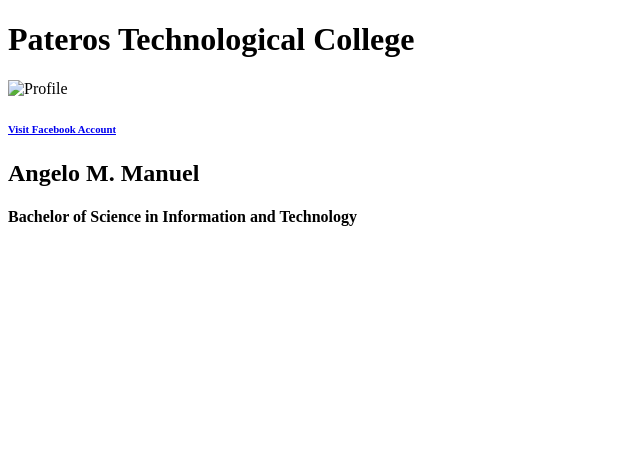
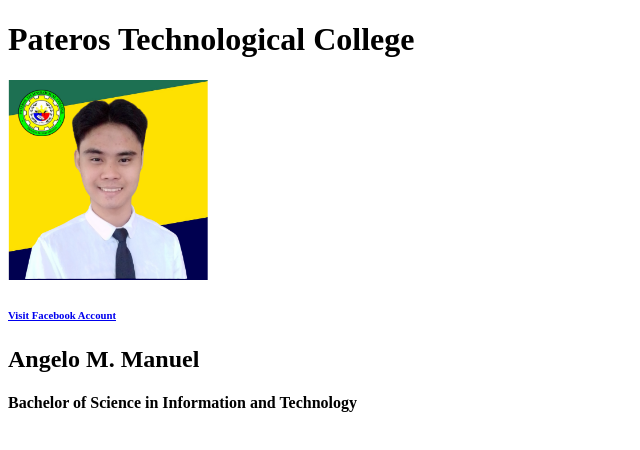
Before and after one commit to logeannuelman/amm.github.io, a plain HTML site: page index.html in a window 1280 px wide. Shown: the whole page, without its empty margins (0-640 px from the left). Drawn offline with Linux system fonts and the light colour scheme.

Commit message:
Update index.html

```diff
--- a/index.html
+++ b/index.html
@@ -8,7 +8,7 @@
         <h1>Pateros Technological College</h1>
     </div>
     <div class="profile">
-        <img src="logeannuelman/amm.github.io/profile.png" alt="Profile" height="200" width="200">
+        <img src="profile.png" alt="Profile" height="200" width="200">
         <h6><a href="https://www.facebook.com/logean.nuelman/" title="Go to Angelo's Facebook Profile" target="_blank">Visit Facebook Account</a></h6>
     </div>
     <div class="details">
```
